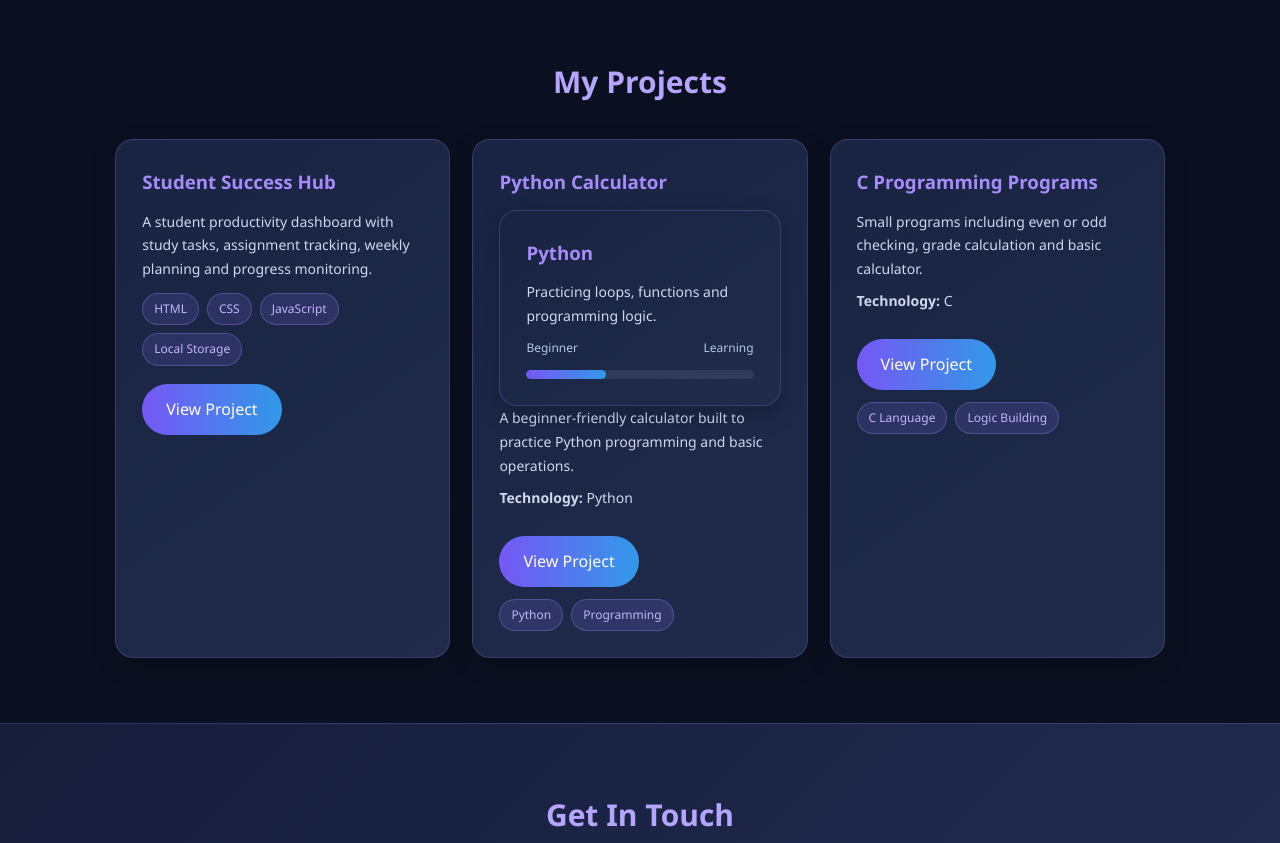
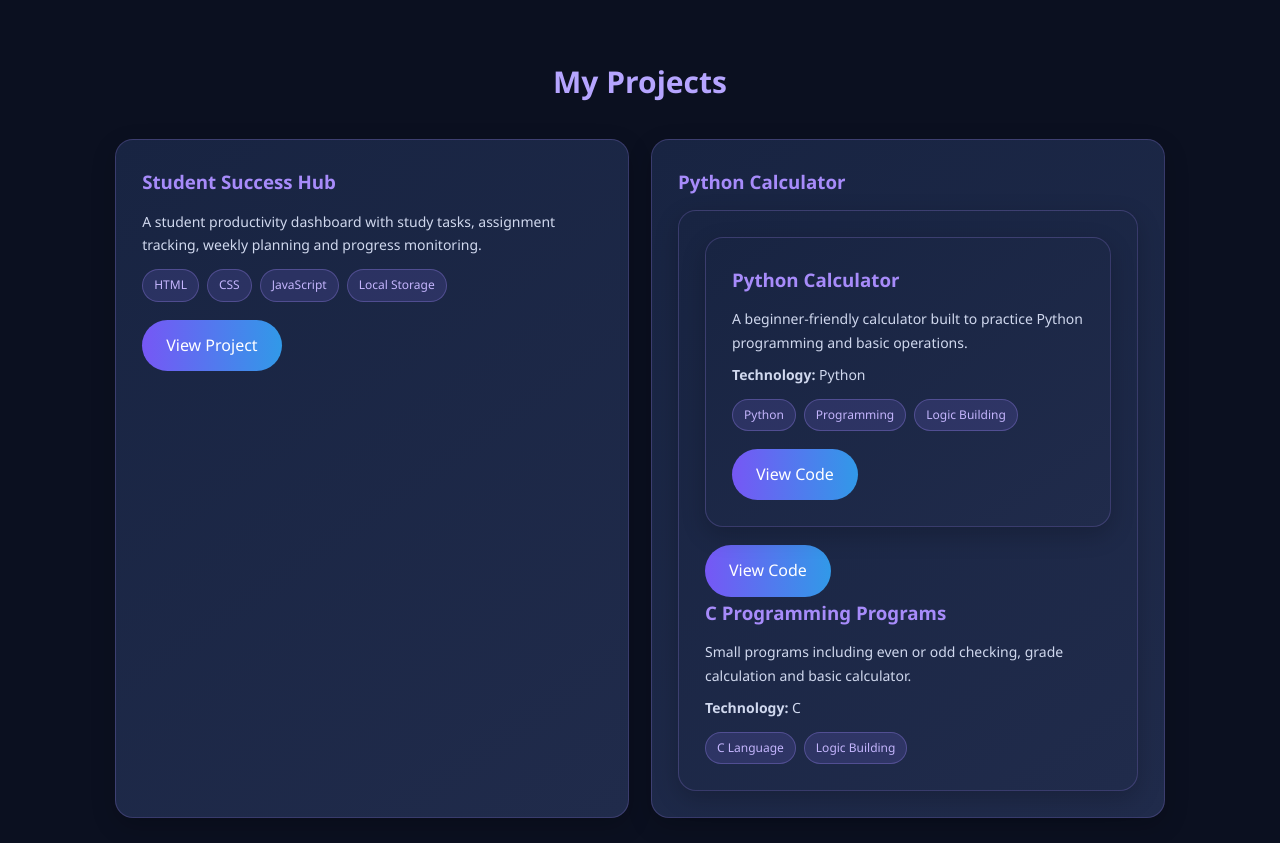
Before and after one commit to farkndkaraditi-ops/aditi-portfolio-, a plain HTML site: page index.html in a window 1280 px wide. Shown: the part 2400-3243 px from the top of the page. Drawn offline with Linux system fonts and the light colour scheme.

Commit message:
Update index.html

```diff
--- a/index.html
+++ b/index.html
@@ -475,30 +475,25 @@ footer {
     </div>
     <div class="card">
   <h3>Python Calculator</h3>
-      <div class="card">
-  <h3>Python</h3>
-  <p>Practicing loops, functions and programming logic.</p>
-  <div class="skill-level">
-    <span>Beginner</span>
-    <span>Learning</span>
-  </div>
-  <div class="skill-bar">
-    <div class="skill-fill" data-width="35%"></div>
-  </div>
-      </div>
+
+    <div class="card">
+
+<div class="card">
+  <h3>Python Calculator</h3>
   <p>A beginner-friendly calculator built to practice Python programming and basic operations.</p>
   <p><b>Technology:</b> Python</p>
-  <a href="https://github.com/farkndkaraditi-ops/python-calculator-" target="_blank" class="project-btn">View Project</a>
-      <div class="tech-tags">
-  <span>Python</span>
-  <span>Programming</span>
-      </div>
+  <div class="tech-tags">
+    <span>Python</span>
+    <span>Programming</span>
+    <span>Logic Building</span>
+  </div>
+  <a href="https://github.com/farkndkaraditi-ops/python-calculator-" target="_blank" class="project-btn">View Code</a>
 </div>
-    <div class="card">
+<a href="https://github.com/farkndkaraditi-ops/c-programming-programs" target="_blank" class="project-btn">View Code</a>
       <h3>C Programming Programs</h3>
       <p>Small programs including even or odd checking, grade calculation and basic calculator.</p>
       <p><b>Technology:</b> C</p>
-      <a href="https://github.com/farkndkaraditi-ops/c-programming-programs" target="_blank" class="project-btn">View Project</a>
+
         <div class="tech-tags">
   <span>C Language</span>
   <span>Logic Building</span>
```
